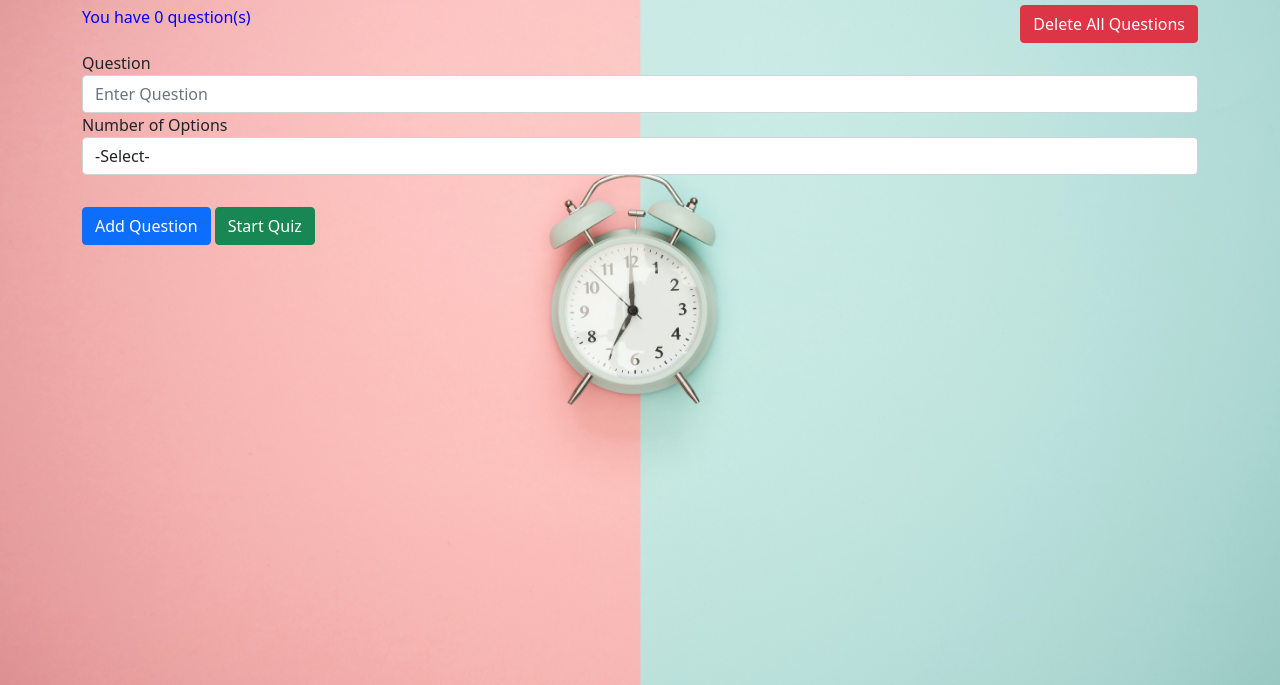
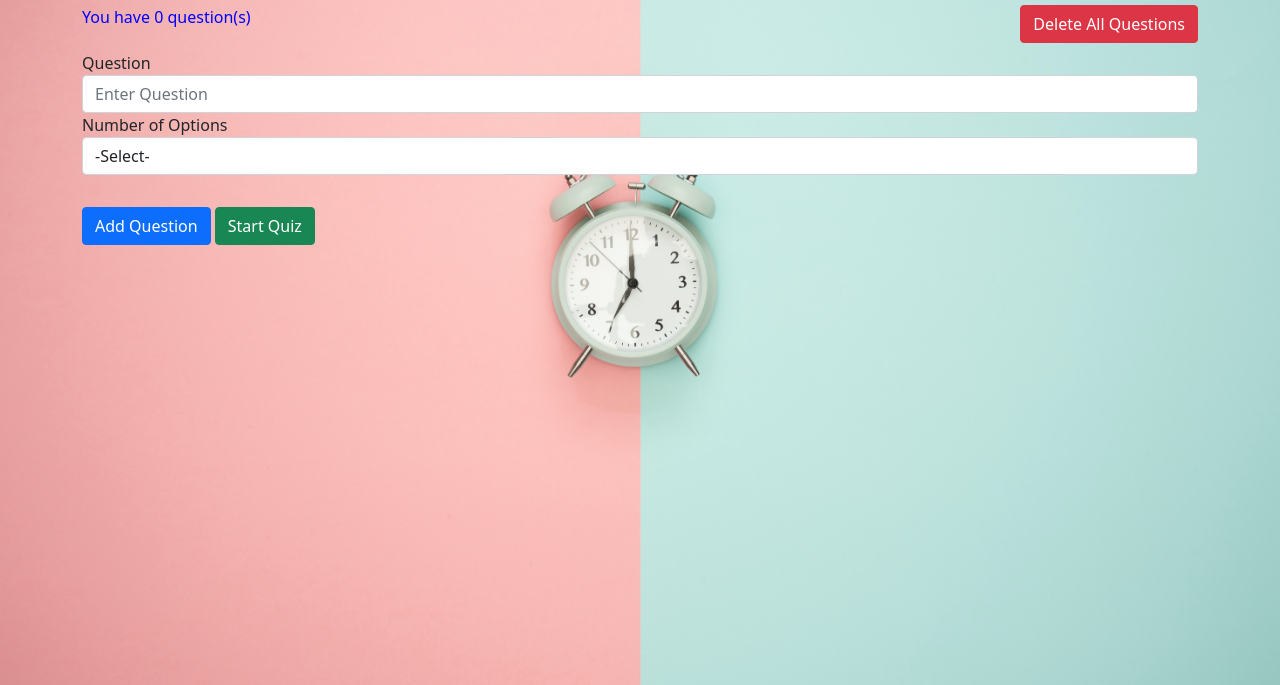
Before and after one commit to UsamaFaisal/QuizApp, a plain HTML site: page index.html in a window 1280 px wide. Shown: the part 115-800 px from the top of the page. Drawn offline with nearby package versions, Linux system fonts and the light colour scheme.

Commit message:
"Bg Update"

```diff
--- a/index.html
+++ b/index.html
@@ -36,7 +36,10 @@
    <body style="background-image: url(quiz.jpg);
         background-repeat: no-repeat;
       background-size: cover;
-      background-position: fixed;">
+      background-position: center center;
+      background-attachment: fixed;
+      margin: 0; /* Remove default body margin to ensure full width and height */
+      padding: 0;">
       <script src="https://cdn.jsdelivr.net/npm/bootstrap@5.0.2/dist/js/bootstrap.bundle.min.js" integrity="sha384-MrcW6ZMFYlzcLA8Nl+NtUVF0sA7MsXsP1UyJoMp4YLEuNSfAP+JcXn/tWtIaxVXM" crossorigin="anonymous"></script>
       <div class="container mt-5" id="question">
          <h1 class="mb-4">Quiz App</h1>
```
